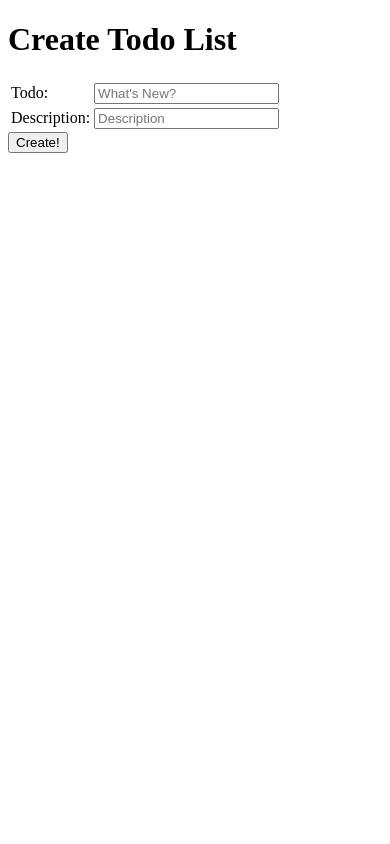
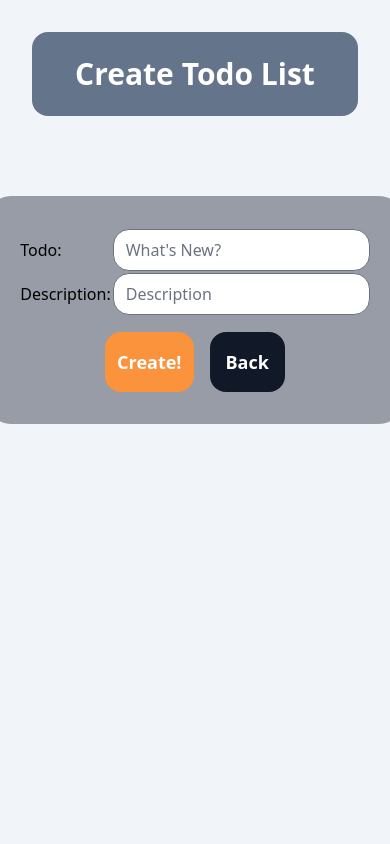
Before and after one commit to yudiptr/tugas-1-yudi, a Django app: page /todolist/create-task/ in a window 390 px wide. Run offline with Django 4.2, Linux system fonts and the light colour scheme; some libraries are stand-ins or nearby versions.

Commit message:
selesai week 5

```diff
--- a/theme/static/css/dist/styles.css
+++ b/theme/static/css/dist/styles.css
@@ -823,6 +823,14 @@ select {
   margin: 0.75rem;
 }
 
+.m-40 {
+  margin: 10rem;
+}
+
+.m-20 {
+  margin: 5rem;
+}
+
 .mx-auto {
   margin-left: auto;
   margin-right: auto;
@@ -1059,6 +1146,10 @@ select {
   border-radius: 0.75rem;
 }
 
+.rounded-3xl {
+  border-radius: 1.5rem;
+}
+
 .border {
   border-width: 1px;
 }
@@ -1217,6 +1308,36 @@ select {
   background-color: rgb(17 24 39 / var(--tw-bg-opacity));
 }
 
+.bg-slate-300 {
+  --tw-bg-opacity: 1;
+  background-color: rgb(203 213 225 / var(--tw-bg-opacity));
+}
+
+.bg-stone-700 {
+  --tw-bg-opacity: 1;
+  background-color: rgb(68 64 60 / var(--tw-bg-opacity));
+}
+
+.bg-orange-700 {
+  --tw-bg-opacity: 1;
+  background-color: rgb(194 65 12 / var(--tw-bg-opacity));
+}
+
+.bg-red-200 {
+  --tw-bg-opacity: 1;
+  background-color: rgb(254 202 202 / var(--tw-bg-opacity));
+}
+
+.bg-slate-900 {
+  --tw-bg-opacity: 1;
+  background-color: rgb(15 23 42 / var(--tw-bg-opacity));
+}
+
+.bg-orange-400 {
+  --tw-bg-opacity: 1;
+  background-color: rgb(251 146 60 / var(--tw-bg-opacity));
+}
+
 .bg-opacity-70 {
   --tw-bg-opacity: 0.7;
 }
@@ -1239,6 +1360,18 @@ select {
 
 .bg-opacity-50 {
   --tw-bg-opacity: 0.5;
+}
+
+.bg-opacity-80 {
+  --tw-bg-opacity: 0.8;
+}
+
+.bg-opacity-30 {
+  --tw-bg-opacity: 0.3;
+}
+
+.bg-opacity-40 {
+  --tw-bg-opacity: 0.4;
 }
 
 .bg-gradient-to-r {
@@ -1285,6 +1418,10 @@ select {
   padding: 1rem;
 }
 
+.p-6 {
+  padding: 1.5rem;
+}
+
 .px-5 {
   padding-left: 1.25rem;
   padding-right: 1.25rem;
@@ -1344,6 +1481,21 @@ select {
 .text-lg {
   font-size: 1.125rem;
   line-height: 1.75rem;
+}
+
+.text-4xl {
+  font-size: 2.25rem;
+  line-height: 2.5rem;
+}
+
+.text-8xl {
+  font-size: 6rem;
+  line-height: 1;
+}
+
+.text-3xl {
+  font-size: 1.875rem;
+  line-height: 2.25rem;
 }
 
 .font-bold {
--- a/todolist/templates/add.html
+++ b/todolist/templates/add.html
@@ -5,29 +5,46 @@
 {% endblock meta %}
 
 {% block content %}
+{% load static tailwind_tags %}
+{% tailwind_css %}
+<div class="bg-slate-100 h-screen p-8 flex flex-col">
+    <div class=" bg-slate-500 p-6 rounded-2xl flex justify-center items-center">
+        <h1 class="font-bold text-3xl text-white">Create Todo List</h1>
+    </div>
 
-<div class = "create">
-
-    <h1>Create Todo List</h1>
-
+    <div class="flex justify-center m-20">
+        <div class=" bg-slate-900 bg-opacity-40 rounded-3xl w-fit p-8 ">
             <form method="POST" action="">
                 {% csrf_token %}
+                <div class="">
                     <table>
                         <tr>
                             <td>Todo:</td>
-                <td><input type="text" name="todo" placeholder="What's New?" class="form-control"></td>
+                            <td><input class="rounded-2xl" type="text" name="todo" placeholder="What's New?" class="form-control"></td>
                         </tr>
 
                         <tr>
+                            <div class="flex gap-4">
                                 <td>Description: </td>
-                <td><input type="text" name="description" placeholder="Description" class="form-control"></td>
+                                <td><input class="rounded-2xl" type="text" name="description" placeholder="Description" class="form-control"></td>
+                            </div>
+
                         </tr>
                     </table>
+                </div>
 
-        <input type="submit" name="submit" value="Create!"/>
+                <div class="flex gap-4 mt-4 justify-center">
+                    <div class="p-3 rounded-2xl w-fit cursor-pointer bg-orange-400 flex items-center">
+                        <input class=" text-white text-lg font-bold" type="submit" name="submit" value="Create!"/>
+                    </div>
+                    <div class="p-3 rounded-2xl w-fit cursor-pointer bg-gray-900">
+                        <button class="p-1 text-white font-bold text-lg"><a href="../">Back</a></button>
+                    </div>
+                </div>
             </form>
+        </div>
+    </div>
+</div>
 
 
-</div>
-
 {% endblock content %}
```
Also changed, not shown: other parts of theme/static/css/dist/styles.css (+114 -0 lines), todolist/templates/todolist.html (+5 -4 lines). Lines whose indentation alone changed are shown as unchanged.
